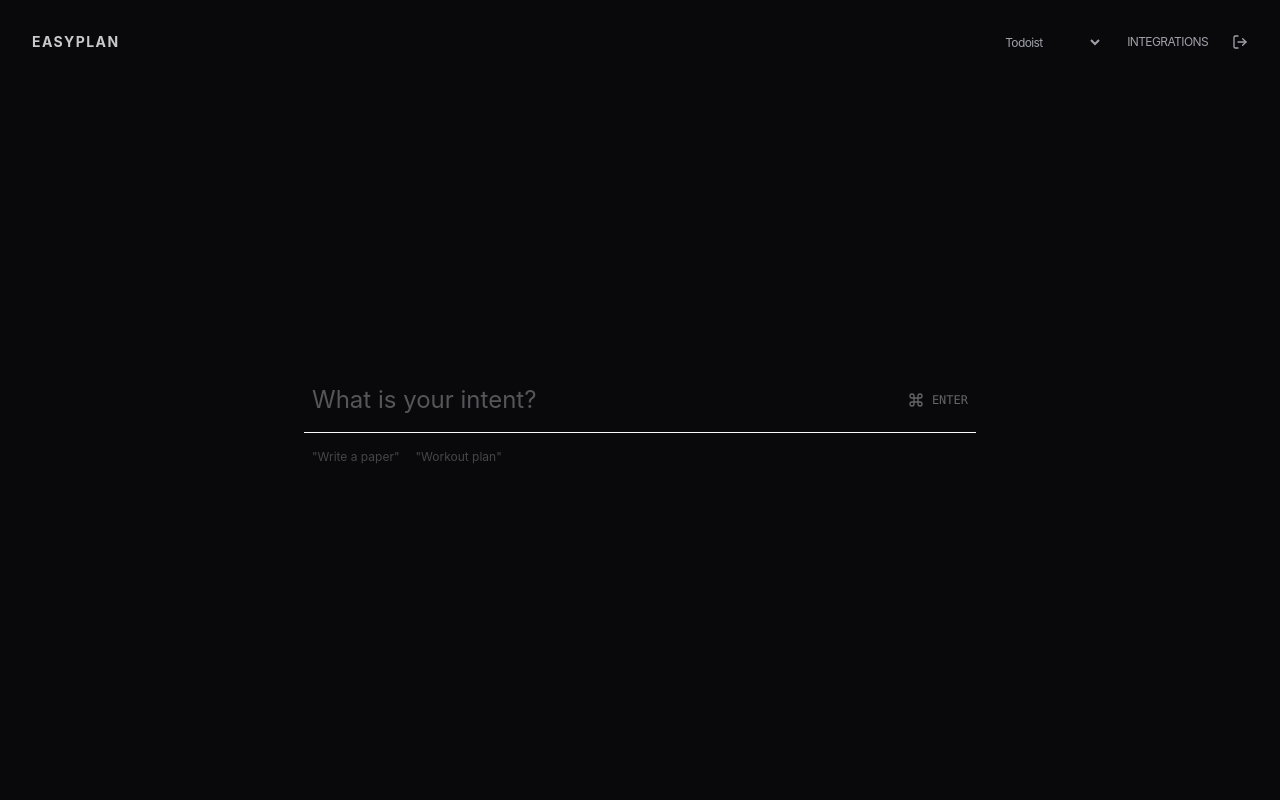
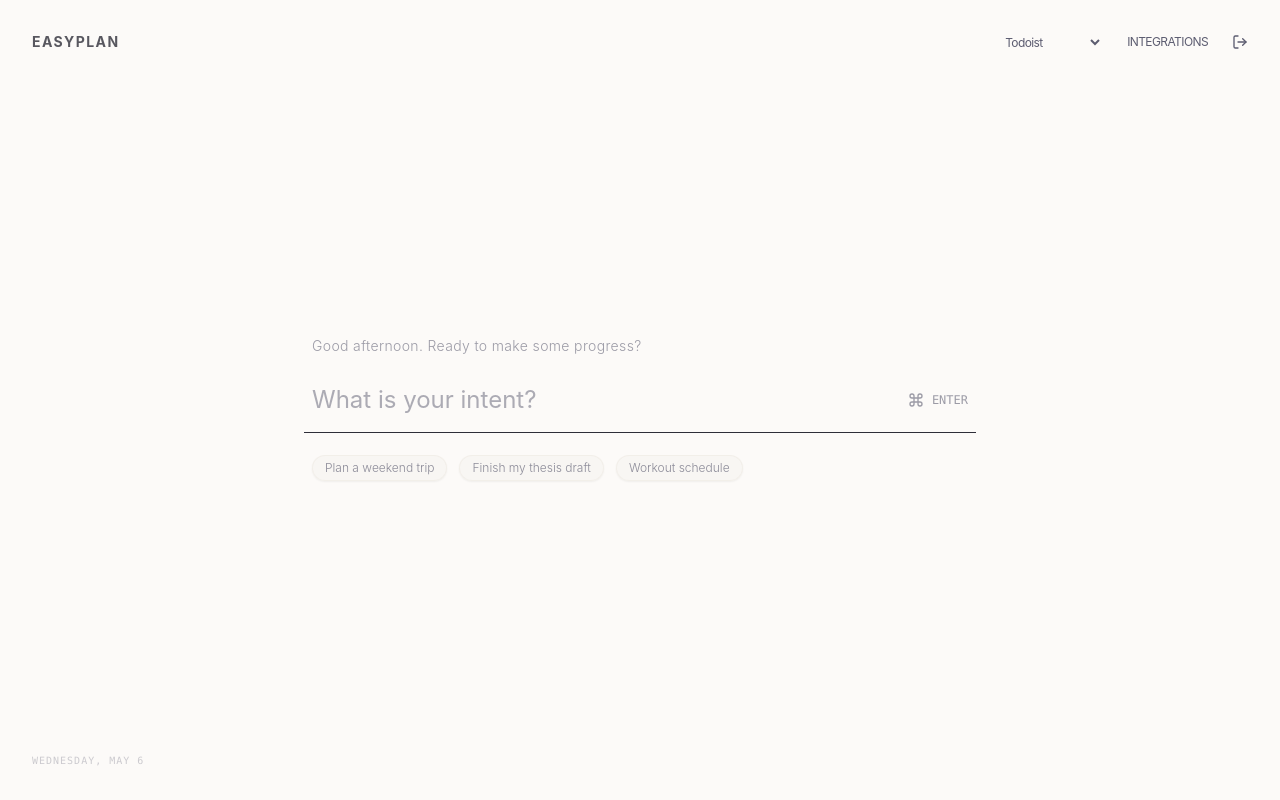
Before and after one commit to Yuuki-git/EasyPlan, a React (Vite) app in the folder frontend/: page / in a window 1280 px wide. Built offline with nearby package versions, Linux system fonts and the light colour scheme.

Commit message:
fix: feat(ui): eliminate 'blank canvas syndrome' with contextual Zen design

```diff
--- a/frontend/src/App.tsx
+++ b/frontend/src/App.tsx
@@ -49,8 +49,34 @@ const App: React.FC = () => {
         </div>
 
         <ActionLayer />
+        <DateAnchor />
       </main>
     </>
+  );
+};
+
+const DateAnchor: React.FC = () => {
+  const { appState } = useAppStore();
+  const dateStr = new Date().toLocaleDateString('en-US', {
+    month: 'short',
+    day: 'numeric',
+    weekday: 'long'
+  });
+
+  return (
+    <AnimatePresence>
+      {appState === 'INITIAL' && (
+        <motion.div
+          initial={{ opacity: 0 }}
+          animate={{ opacity: 1 }}
+          exit={{ opacity: 0 }}
+          transition={{ duration: 1 }}
+          className="fixed bottom-8 left-8 text-[10px] font-mono tracking-widest text-muted-foreground/30 uppercase pointer-events-none"
+        >
+          {dateStr}
+        </motion.div>
+      )}
+    </AnimatePresence>
   );
 };
 
--- a/frontend/src/components/DynamicInput.tsx
+++ b/frontend/src/components/DynamicInput.tsx
@@ -20,6 +20,13 @@ export const DynamicInput: React.FC = () => {
       default:
         return 'Processing...';
     }
+  };
+
+  const getGreeting = () => {
+    const hour = new Date().getHours();
+    if (hour < 12) return 'Good morning. What is the most important thing today?';
+    if (hour < 18) return 'Good afternoon. Ready to make some progress?';
+    return 'Good evening. Let\'s wrap up the day.';
   };
 
   const handleSubmit = async (e: React.FormEvent) => {
@@ -63,6 +70,20 @@ export const DynamicInput: React.FC = () => {
       animate={{ opacity: 1, y: 0 }}
       className="w-full max-w-2xl relative"
     >
+      <AnimatePresence>
+        {appState === 'INITIAL' && !value && (
+          <motion.div
+            initial={{ opacity: 0, y: 10 }}
+            animate={{ opacity: 1, y: 0 }}
+            exit={{ opacity: 0, y: -10 }}
+            transition={{ delay: 0.2 }}
+            className="absolute -top-8 left-2 text-sm font-light text-muted-foreground/60 tracking-wide"
+          >
+            {getGreeting()}
+          </motion.div>
+        )}
+      </AnimatePresence>
+
       <form onSubmit={handleSubmit} className="relative group">
         <input
           type="text"
@@ -82,17 +103,26 @@ export const DynamicInput: React.FC = () => {
       <AnimatePresence>
         {appState === 'INITIAL' && !value && (
           <motion.div
-            initial={{ opacity: 0 }}
-            animate={{ opacity: 1 }}
-            exit={{ opacity: 0 }}
-            className="absolute -bottom-8 left-2 flex gap-4"
+            initial={{ opacity: 0, y: -10 }}
+            animate={{ opacity: 1, y: 0 }}
+            exit={{ opacity: 0, y: -10 }}
+            transition={{ delay: 0.3 }}
+            className="absolute -bottom-12 left-2 flex gap-3"
           >
-            <span className="text-xs text-muted-foreground/40 cursor-pointer hover:text-muted-foreground/80 transition-colors">
-              "Write a paper"
-            </span>
-            <span className="text-xs text-muted-foreground/40 cursor-pointer hover:text-muted-foreground/80 transition-colors">
-              "Workout plan"
-            </span>
+            {[
+              "Plan a weekend trip",
+              "Finish my thesis draft",
+              "Workout schedule"
+            ].map((prompt, idx) => (
+              <button
+                key={idx}
+                type="button"
+                onClick={() => setValue(prompt)}
+                className="text-xs font-light text-muted-foreground/70 bg-muted/20 border border-muted/50 hover:bg-muted/40 hover:border-muted hover:text-foreground/80 transition-all rounded-full px-3 py-1 cursor-pointer shadow-sm"
+              >
+                {prompt}
+              </button>
+            ))}
           </motion.div>
         )}
       </AnimatePresence>
--- a/frontend/src/styles/index.css
+++ b/frontend/src/styles/index.css
@@ -3,12 +3,12 @@
 @tailwind utilities;
 
 :root {
-  --background: 240 10% 3.9%;
-  --foreground: 0 0% 98%;
-  --muted: 240 3.7% 15.9%;
-  --muted-foreground: 240 5% 64.9%;
-  --accent: 240 3.7% 15.9%;
-  --accent-foreground: 0 0% 98%;
+  --background: 40 33% 98%;
+  --foreground: 240 10% 20%;
+  --muted: 40 20% 90%;
+  --muted-foreground: 240 10% 40%;
+  --accent: 40 20% 85%;
+  --accent-foreground: 240 10% 20%;
 }
 
 body {
```
